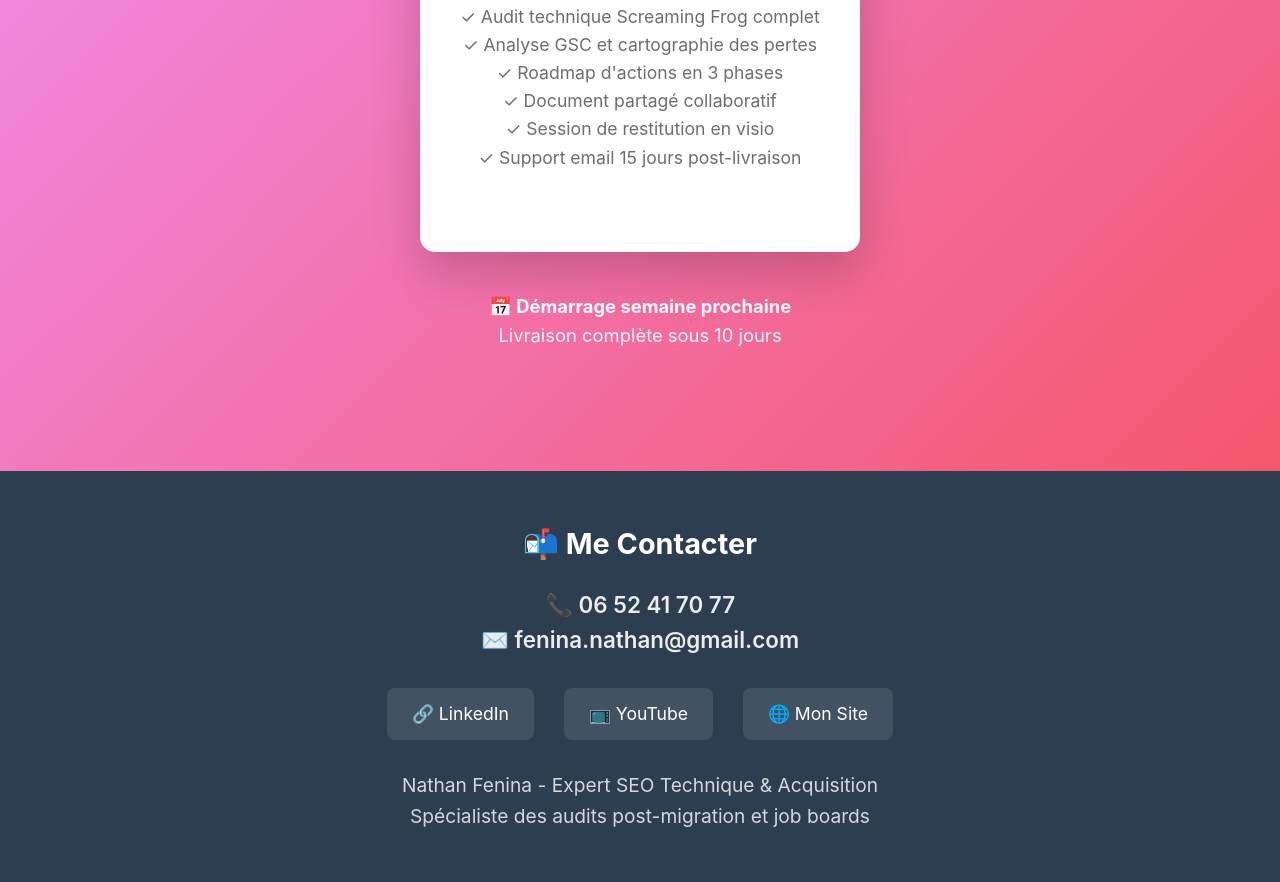
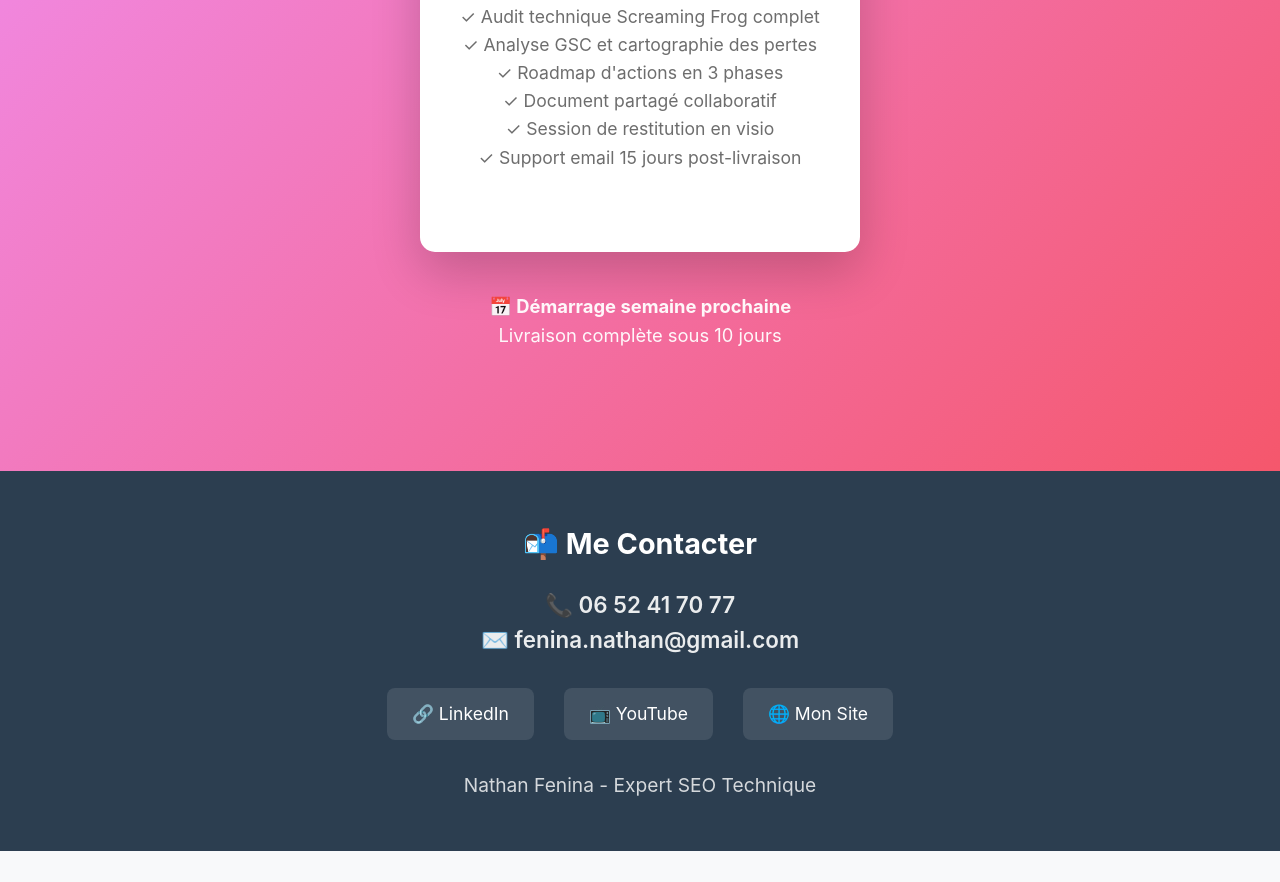
Before and after one commit to NathanFenina/offre-extracadabra, a plain HTML site: page index.html in a window 1280 px wide. Shown: the part 4757-5639 px from the top of the page. After the commit the page ends 5608 px from the top, so only its background shows below. Drawn offline with Linux system fonts and the light colour scheme.

Commit message:
Update SEO description in index.htmlfd
Removed the mention of 'job boards' from the SEO description.

```diff
--- a/index.html
+++ b/index.html
@@ -529,8 +529,8 @@
             </div>
 
             <p style="margin-top: 30px; opacity: 0.8;">
-                Nathan Fenina - Expert SEO Technique & Acquisition<br>
-                Spécialiste des audits post-migration et job boards
+                Nathan Fenina - Expert SEO Technique <br>
+
             </p>
         </div>
     </section>
```
